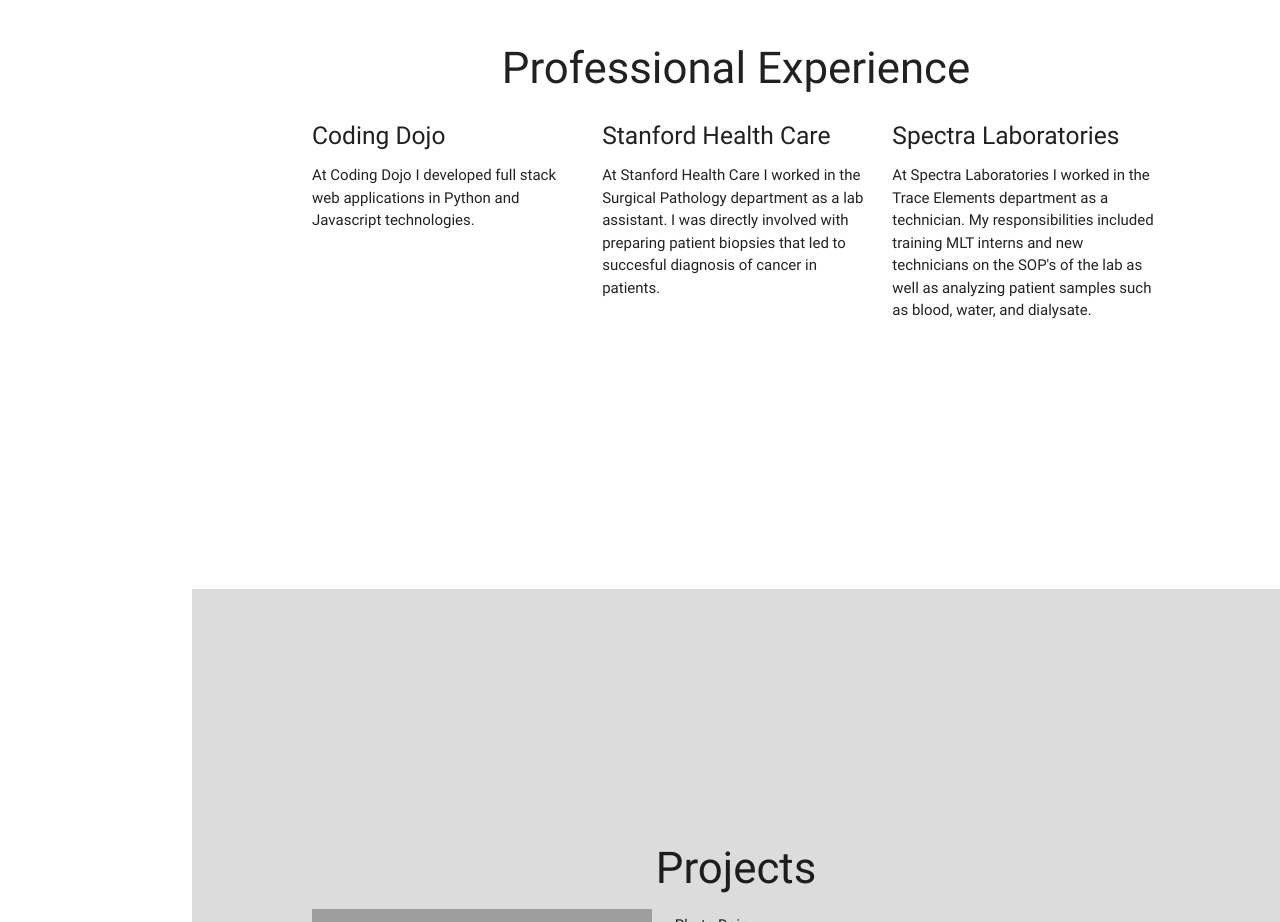
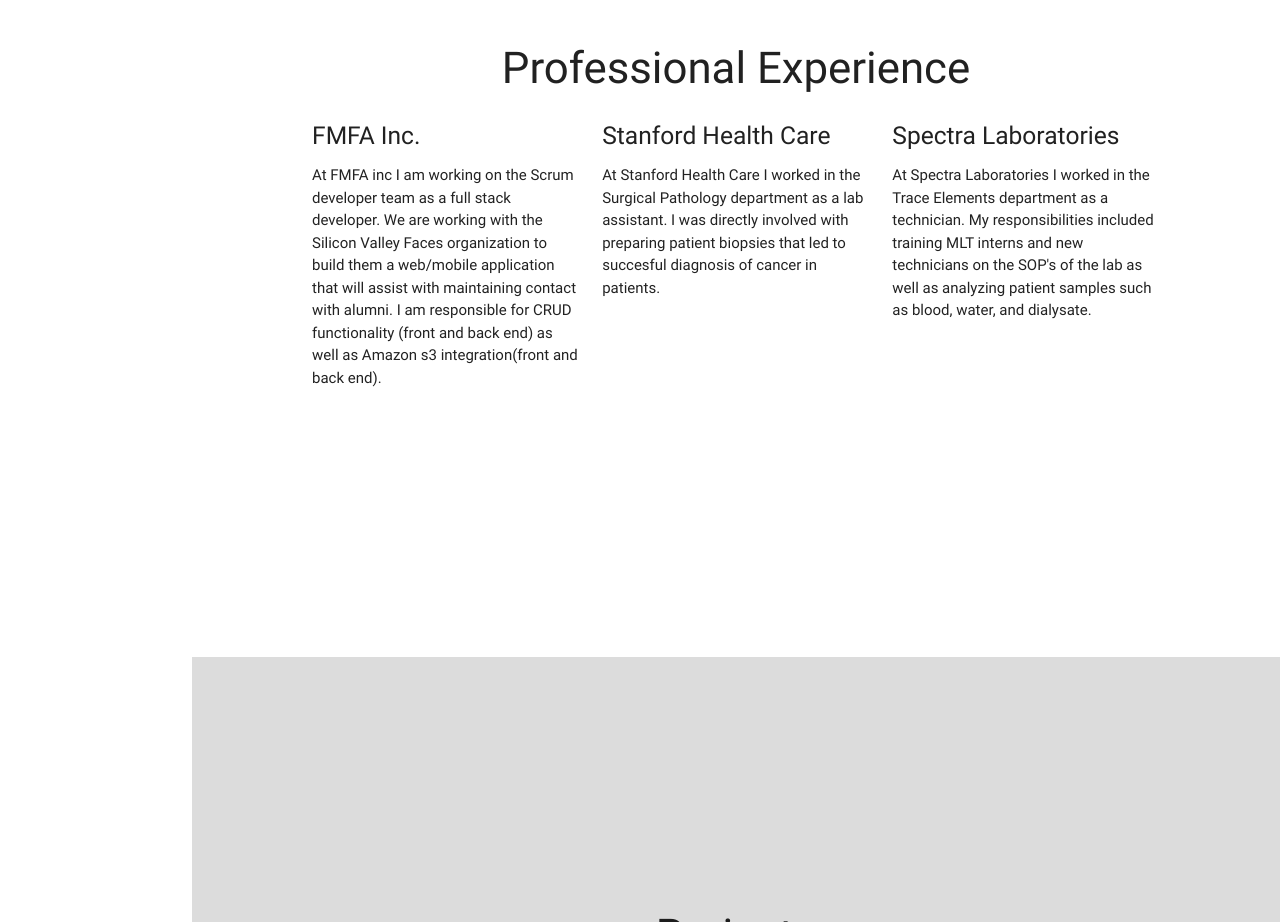
Before and after one commit to andrewhyeung/portfolio-, a website: page client/index.html in a window 1280 px wide. Shown: the part 1000-1922 px from the top of the page. Drawn offline with nearby package versions, Linux system fonts and the light colour scheme; grey boxes are pictures that could not be loaded.

Commit message:
updated experience

```diff
--- a/client/static/partials/body.html
+++ b/client/static/partials/body.html
@@ -41,8 +41,8 @@
 					<h3>Professional Experience</h3>
 					<div class='row'>
 						<div class='col s4'>
-							<h5>Coding Dojo</h5>
-							<p>At Coding Dojo I developed full stack web applications in Python and Javascript technologies.</p>
+							<h5>FMFA Inc. </h5>
+							<p>At FMFA inc I am working on the Scrum developer team as a full stack developer. We are working with the Silicon Valley Faces organization to build them a web/mobile application that will assist with maintaining contact with alumni. I am responsible for CRUD functionality (front and back end) as well as Amazon s3 integration(front and back end).</p>
 						</div>
 						<div class='col s4'>
 							<h5>Stanford Health Care </h5>
--- a/package.json
+++ b/package.json
@@ -13,6 +13,7 @@
   "dependencies": {
     "body-parser": "^1.15.2",
     "express": "^4.14.0",
-    "nodemailer": "^2.5.0"
+    "nodemailer": "^2.5.0",
+    "xoauth2": "^1.2.0"
   }
 }
```
Also changed, not shown: server.js (+6 -6 lines), client/static/images/setup.jpg (added), 1 other file.
